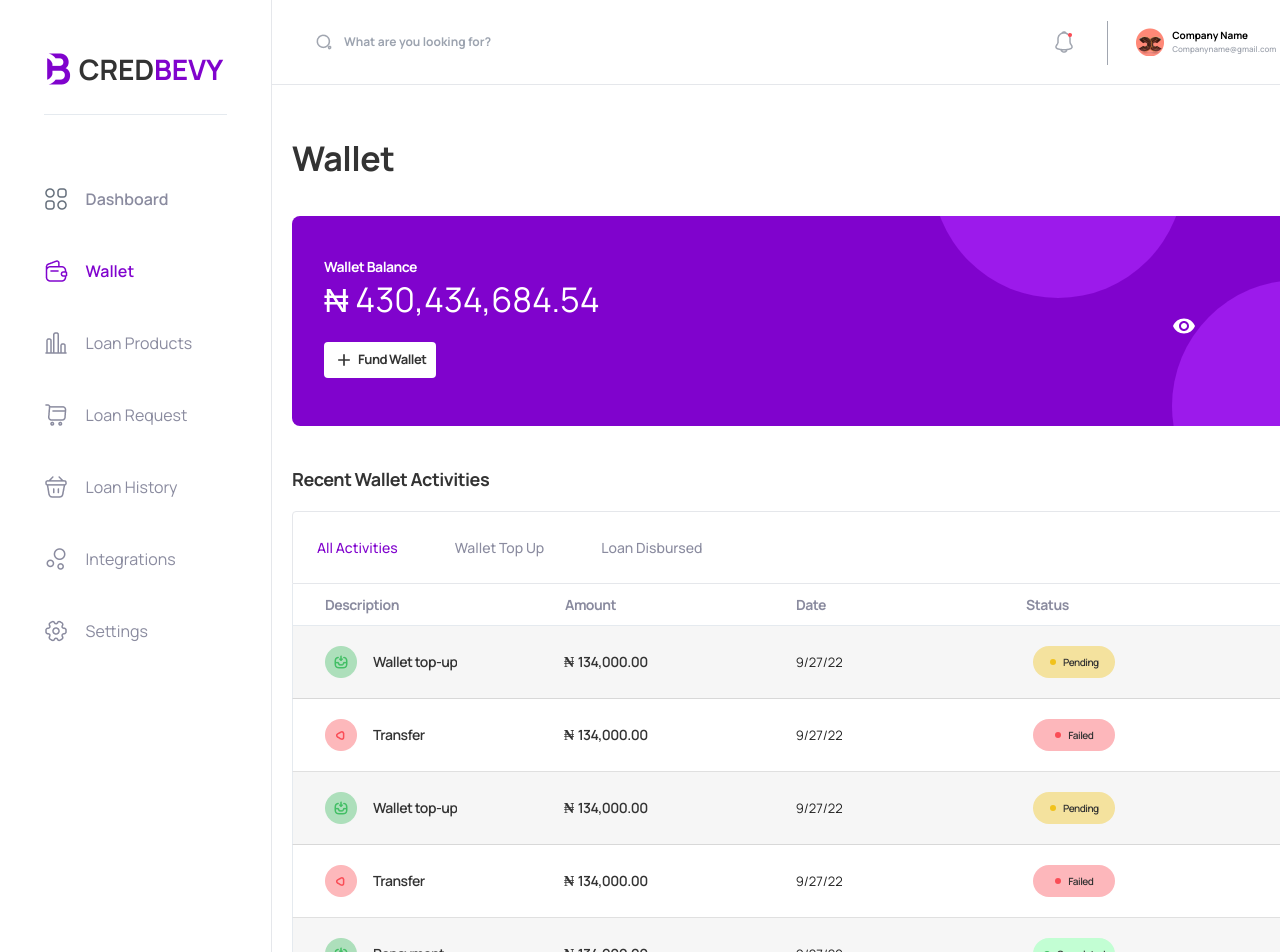
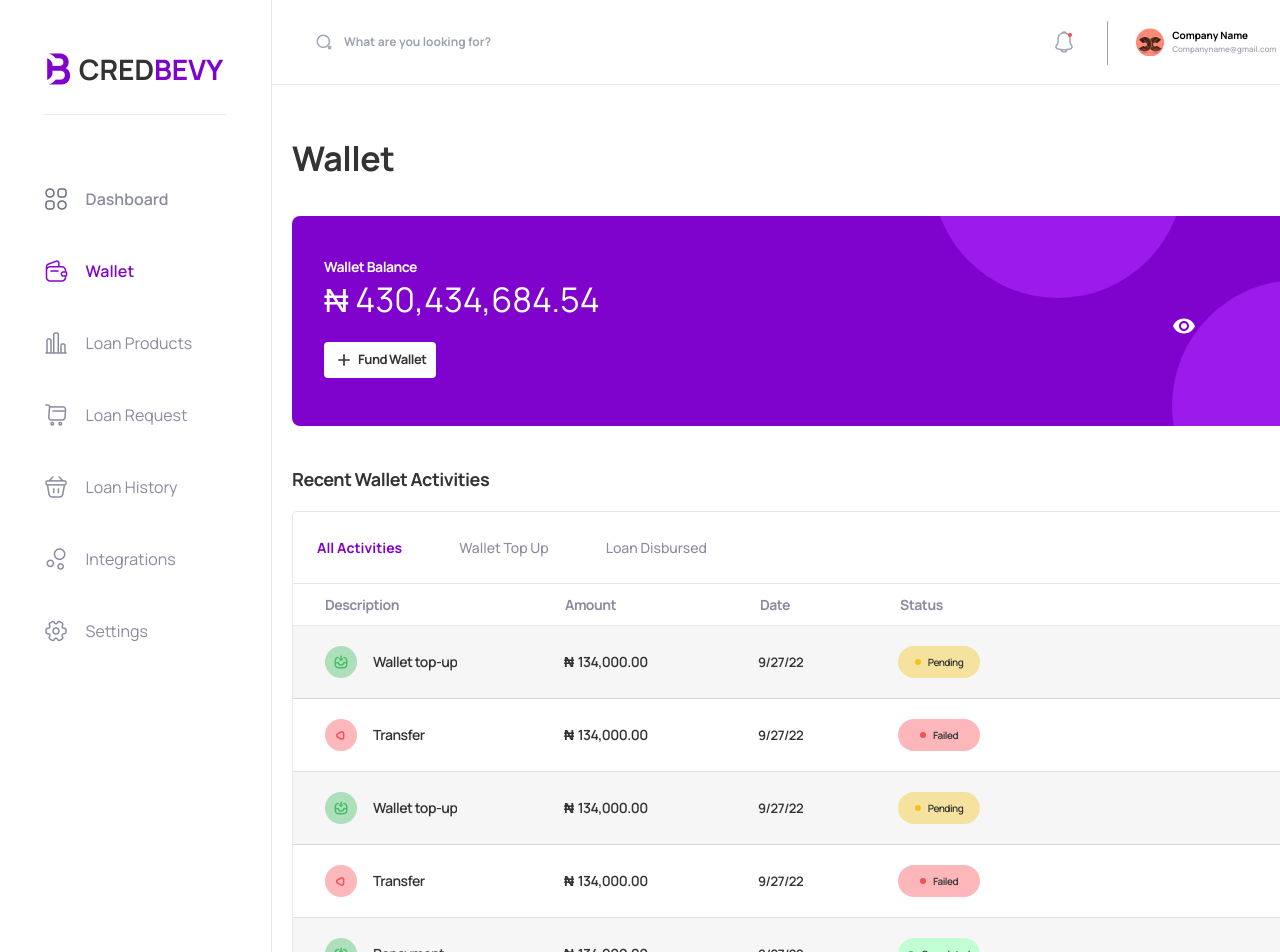
Before and after one commit to pauliesky/credbevy-partnersdashboard, a React (Vite) app: page /wallet in a window 1280 px wide. Shown: the top 952 px of the page. Built offline with nearby package versions, Linux system fonts and the light colour scheme.

Commit message:
made some changes to the wallet pages

```diff
--- a/src/pages/dashboard/Wallet/AllActivities.jsx
+++ b/src/pages/dashboard/Wallet/AllActivities.jsx
@@ -10,7 +10,6 @@ const columns = [
     id: "description",
     selector: (row) => row.title,
     style: {
-      // background: "blue",
       maxWidth: "133px",
       maxHeight: "32px",
     },
@@ -19,11 +18,19 @@ const columns = [
     name: "Amount",
     id: "amount",
     selector: (row) => row.amount,
+      style: {
+      maxWidth: "250px",
+      maxHeight: "32px",
+    },
   },
   {
     name: "Date",
     id: "date",
     selector: (row) => row.date,
+    style: {
+      maxWidth: "190px",
+      maxHeight: "32px",
+    },
   },
   {
     name: "Status",
@@ -48,13 +55,18 @@ const data = [
     ),
     amount: (
       <div
-        className=" flex gap-1 ml-[106px] text-[14px] font-[Manrope] font-[600]
+        className=" flex gap-1 ml-[106px] text-[14px]  font-[600]
         leading-[24px] tracking-[-0.5px] text-[#333333]"
       >
         <p>₦</p> 134,000.00
       </div>
     ),
-    date: <div className="ml-[50px]"> 9/27/22</div>,
+    date: (
+      <div className="ml-[50px] font-[Manrope] font-[600] text-[24] tracking-[-0.5px] text-[#333333] ">
+        {" "}
+        9/27/22
+      </div>
+    ),
     status: (
       <div className=" flex flex-row justify-center items-center gap-[7px] rounded-[30px] h-[32px] w-[82px] bg-[#F1C21B66]">
         <div className=" w-[6px] h-[6px] rounded-full bg-[#F1C21B]"></div>
@@ -82,13 +94,18 @@ const data = [
     ),
     amount: (
       <div
-        className=" flex gap-1 ml-[106px] text-[14px] font-[Manrope] font-[600]
+        className=" flex gap-1 ml-[106px] text-[14px]  font-[600]
         leading-[24px] tracking-[-0.5px] text-[#333333]"
       >
         <p>₦</p> 134,000.00
       </div>
     ),
-    date: <div className="ml-[50px]"> 9/27/22</div>,
+    date: (
+      <div className="ml-[50px]  font-[Manrope] font-[600] text-[24] tracking-[-0.5px] text-[#333333] ">
+        {" "}
+        9/27/22
+      </div>
+    ),
     status: (
       <div className=" flex flex-row justify-center items-center gap-[7px] rounded-[30px] h-[32px] w-[82px] bg-[#FA4D5666]">
         <div className=" w-[6px] h-[6px] rounded-full bg-[#FA4D56]"></div>
@@ -116,13 +133,18 @@ const data = [
     ),
     amount: (
       <div
-        className=" flex gap-1 ml-[106px] text-[14px] font-[Manrope] font-[600]
+        className=" flex gap-1 ml-[106px] text-[14px]  font-[600]
         leading-[24px] tracking-[-0.5px] text-[#333333]"
       >
         <p>₦</p> 134,000.00
       </div>
     ),
-    date: <div className="ml-[50px]"> 9/27/22</div>,
+    date: (
+      <div className="ml-[50px]  font-[Manrope] font-[600] text-[24] tracking-[-0.5px] text-[#333333]">
+        {" "}
+        9/27/22
+      </div>
+    ),
     status: (
       <div className=" flex flex-row justify-center items-center gap-[7px] rounded-[30px] h-[32px] w-[82px] bg-[#F1C21B66]">
         <div className=" w-[6px] h-[6px] rounded-full bg-[#F1C21B]"></div>
@@ -141,7 +163,7 @@ const data = [
       <div className="flex flex-row justify-center gap-[16px] items-[center]">
         <img alt="topup" src={transfer}></img>
         <div
-          className="flex items-center text-[14px] font-[Manrope] font-[600]
+          className="flex items-center text-[14px]  font-[600]
         leading-[24px] tracking-[-0.5px]  text-[#333333]"
         >
           Transfer
@@ -150,13 +172,18 @@ const data = [
     ),
     amount: (
       <div
-        className=" flex gap-1 ml-[106px] text-[14px] font-[Manrope] font-[600]
+        className=" flex gap-1 ml-[106px] text-[14px]  font-[600]
         leading-[24px] tracking-[-0.5px] text-[#333333]"
       >
         <p>₦</p> 134,000.00
       </div>
     ),
-    date: <div className="ml-[50px]"> 9/27/22</div>,
+    date: (
+      <div className="ml-[50px] font-[Manrope] font-[600] text-[24] tracking-[-0.5px] text-[#333333] ">
+        {" "}
+        9/27/22
+      </div>
+    ),
     status: (
       <div className=" flex flex-row justify-center items-center gap-[7px] rounded-[30px] h-[32px] w-[82px] bg-[#FA4D5666]">
         <div className=" w-[6px] h-[6px] rounded-full bg-[#FA4D56]"></div>
@@ -184,13 +211,18 @@ const data = [
     ),
     amount: (
       <div
-        className=" flex gap-1 ml-[106px] text-[14px] font-[Manrope] font-[600]
+        className=" flex gap-1 ml-[106px] text-[14px]  font-[600]
         leading-[24px] tracking-[-0.5px] text-[#333333]"
       >
         <p>₦</p> 134,000.00
       </div>
     ),
-    date: <div className="ml-[50px]"> 9/27/22</div>,
+    date: (
+      <div className="ml-[50px] font-[Manrope] font-[600] text-[24] tracking-[-0.5px] text-[#333333] ">
+        {" "}
+        9/27/22
+      </div>
+    ),
     status: (
       <div className=" flex flex-row justify-center items-center gap-[7px] rounded-[30px] h-[32px] w-[82px] bg-[#C2FED3]">
         <div className=" w-[6px] h-[6px] rounded-full bg-[#42BE65]"></div>
--- a/src/pages/dashboard/Wallet/LoanDisbursed.jsx
+++ b/src/pages/dashboard/Wallet/LoanDisbursed.jsx
@@ -63,13 +63,18 @@ const data = [
     ),
     amount: (
       <div
-        className=" flex gap-1 ml-[0px] text-[14px] font-[Manrope] font-[600]
+        className=" flex gap-1 ml-[0px] text-[14px]  font-[600]
         leading-[24px] tracking-[-0.5px] text-[#333333]"
       >
         <p>₦</p> 134,000.00
       </div>
     ),
-    date: <div className="ml-[20px]"> 9/27/22</div>,
+    date: (
+      <div className="ml-[20px] font-[Manrope] font-[600] text-[24] tracking-[-0.5px] text-[#333333]">
+        {" "}
+        9/27/22
+      </div>
+    ),
   },
   {
     id: 2,
@@ -95,13 +100,18 @@ const data = [
     ),
     amount: (
       <div
-        className=" flex gap-1 ml-[0px] text-[14px] font-[Manrope] font-[600]
+        className=" flex gap-1 ml-[0px] text-[14px]  font-[600]
         leading-[24px] tracking-[-0.5px] text-[#333333]"
       >
         <p>₦</p> 134,000.00
       </div>
     ),
-    date: <div className="ml-[20px]"> 9/27/22</div>,
+    date: (
+      <div className="ml-[20px] font-[Manrope] font-[600] text-[24] tracking-[-0.5px] text-[#333333]">
+        {" "}
+        9/27/22
+      </div>
+    ),
   },
   {
     id: 3,
@@ -128,13 +138,18 @@ const data = [
     ),
     amount: (
       <div
-        className=" flex gap-1 ml-[0px] text-[14px] font-[Manrope] font-[600]
+        className=" flex gap-1 ml-[0px] text-[14px]  font-[600]
         leading-[24px] tracking-[-0.5px] text-[#333333]"
       >
         <p>₦</p> 134,000.00
       </div>
     ),
-    date: <div className="ml-[20px]"> 9/27/22</div>,
+    date: (
+      <div className="ml-[20px] font-[Manrope] font-[600] text-[24] tracking-[-0.5px] text-[#333333]">
+        {" "}
+        9/27/22
+      </div>
+    ),
   },
   {
     id: 4,
@@ -160,13 +175,17 @@ const data = [
     ),
     amount: (
       <div
-        className=" flex gap-1 ml-[0px] text-[14px] font-[Manrope] font-[600]
+        className=" flex gap-1 ml-[0px] text-[14px]  font-[600]
         leading-[24px] tracking-[-0.5px] text-[#333333]"
       >
-        <p>₦</p> 134,000.00
+        <p>{"₦"}</p> {" 134,000.00"}
       </div>
     ),
-    date: <div className="ml-[20px]"> 9/27/22</div>,
+    date: (
+      <div className="ml-[20px] font-[Manrope] font-[600] text-[24] tracking-[-0.5px] text-[#333333]">
+        9/27/22
+      </div>
+    ),
   },
   {
     id: 5,
@@ -192,13 +211,17 @@ const data = [
     ),
     amount: (
       <div
-        className=" flex gap-1 ml-[0px] text-[14px] font-[Manrope] font-[600]
+        className=" flex gap-1 ml-[0px] text-[14px]  font-[600]
         leading-[24px] tracking-[-0.5px] text-[#333333]"
       >
         <p>₦</p> 134,000.00
       </div>
     ),
-    date: <div className="ml-[20px]"> 9/27/22</div>,
+    date: (
+      <div className="ml-[20px] font-[Manrope] font-[600] text-[24] tracking-[-0.5px] text-[#333333]">
+        {"9/27/22 "}
+      </div>
+    ),
   },
 ];
 
--- a/src/pages/dashboard/Wallet/WalletHeader.jsx
+++ b/src/pages/dashboard/Wallet/WalletHeader.jsx
@@ -7,7 +7,7 @@ function WalletHeader({ page, onNext }) {
         <div
           className={`${
             page === 0
-              ? "text-[#8003CD] mr-[57px]  leading-[19px]  font-[Manrope]   text-[14px]"
+              ? "text-[#8003CD] mr-[57px]  leading-[19px]  font-[Manrope] font-[700]  text-[14px]"
               : "mr-[57px]  leading-[19px]  font-[Manrope]  text-[14px]"
           }`}
           onClick={() => onNext(0)}
@@ -17,7 +17,7 @@ function WalletHeader({ page, onNext }) {
         <div
           className={`${
             page === 1
-              ? "text-[#8003CD] mr-[57px]  leading-[19px]  font-[Manrope]   text-[14px]"
+              ? "text-[#8003CD] mr-[57px] font-[700] leading-[19px]  font-[Manrope]   text-[14px]"
               : "mr-[57px]  leading-[19px]  font-[Manrope]   text-[14px]"
           }`}
           onClick={() => onNext(1)}
@@ -27,7 +27,7 @@ function WalletHeader({ page, onNext }) {
         <div
           className={`${
             page === 2
-              ? "text-[#8003CD] mr-[57px]  leading-[19px]  font-[Manrope]   text-[14px]"
+              ? "text-[#8003CD] mr-[57px]  leading-[19px]  font-[Manrope]  font-[700] text-[14px]"
               : "mr-[57px]  leading-[19px]  font-[Manrope]  text-[14px]"
           }`}
           onClick={() => onNext(2)}
--- a/src/pages/dashboard/Wallet/WalletTopUp.jsx
+++ b/src/pages/dashboard/Wallet/WalletTopUp.jsx
@@ -17,11 +17,19 @@ const columns = [
     name: "Amount",
     id: "amount",
     selector: (row) => row.amount,
+    style: {
+      maxWidth: "292px",
+      maxHeight: "32px",
+    },
   },
   {
     name: "Date",
     id: "date",
     selector: (row) => row.date,
+    style: {
+      maxWidth: "143px",
+      maxHeight: "32px",
+    },
   },
   {
     name: "Status",
@@ -46,13 +54,18 @@ const data = [
     ),
     amount: (
       <div
-        className=" flex gap-1 ml-[106px] text-[14px] font-[Manrope] font-[600]
+        className=" flex gap-1 ml-[106px] text-[14px]  font-[600]
         leading-[24px] tracking-[-0.5px] text-[#333333]"
       >
         <p>₦</p> 134,000.00
       </div>
     ),
-    date: <div className="ml-[50px]"> 9/27/22</div>,
+    date: (
+      <div className="ml-[10px] font-[Manrope] font-[600] text-[24] tracking-[-0.5px] text-[#333333] ">
+        {" "}
+        9/27/22
+      </div>
+    ),
     status: (
       <div className=" flex flex-row justify-center items-center gap-[7px] rounded-[30px] h-[32px] w-[82px] bg-[#C2FED3]">
         <div className=" w-[6px] h-[6px] rounded-full bg-[#42BE65]"></div>
@@ -80,13 +93,18 @@ const data = [
     ),
     amount: (
       <div
-        className=" flex gap-1 ml-[106px] text-[14px] font-[Manrope] font-[600]
+        className=" flex gap-1 ml-[106px] text-[14px]  font-[600]
         leading-[24px] tracking-[-0.5px] text-[#333333]"
       >
         <p>₦</p> 134,000.00
       </div>
     ),
-    date: <div className="ml-[50px]"> 9/27/22</div>,
+    date: (
+      <div className="ml-[10px] font-[Manrope] font-[600] text-[24] tracking-[-0.5px] text-[#333333] ">
+        {" "}
+        9/27/22
+      </div>
+    ),
     status: (
       <div className=" flex flex-row justify-center items-center gap-[7px] rounded-[30px] h-[32px] w-[82px] bg-[#C2FED3]">
         <div className=" w-[6px] h-[6px] rounded-full bg-[#42BE65]"></div>
@@ -114,13 +132,18 @@ const data = [
     ),
     amount: (
       <div
-        className=" flex gap-1 ml-[106px] text-[14px] font-[Manrope] font-[600]
+        className=" flex gap-1 ml-[106px] text-[14px]  font-[600]
         leading-[24px] tracking-[-0.5px] text-[#333333]"
       >
         <p>₦</p> 134,000.00
       </div>
     ),
-    date: <div className="ml-[50px]"> 9/27/22</div>,
+    date: (
+      <div className="ml-[10px]  font-[Manrope] font-[600] text-[24] tracking-[-0.5px] text-[#333333] ">
+        {" "}
+        9/27/22
+      </div>
+    ),
     status: (
       <div className=" flex flex-row justify-center items-center gap-[7px] rounded-[30px] h-[32px] w-[82px] bg-[#C2FED3]">
         <div className=" w-[6px] h-[6px] rounded-full bg-[#42BE65]"></div>
@@ -148,13 +171,18 @@ const data = [
     ),
     amount: (
       <div
-        className=" flex gap-1 ml-[106px] text-[14px] font-[Manrope] font-[600]
+        className=" flex gap-1 ml-[106px] text-[14px]  font-[600]
         leading-[24px] tracking-[-0.5px] text-[#333333]"
       >
         <p>₦</p> 134,000.00
       </div>
     ),
-    date: <div className="ml-[50px]"> 9/27/22</div>,
+    date: (
+      <div className="ml-[10px]  font-[Manrope] font-[600] text-[24] tracking-[-0.5px] text-[#333333]">
+        {" "}
+        9/27/22
+      </div>
+    ),
     status: (
       <div className=" flex flex-row justify-center items-center gap-[7px] rounded-[30px] h-[32px] w-[82px] bg-[#C2FED3]">
         <div className=" w-[6px] h-[6px] rounded-full bg-[#42BE65]"></div>
@@ -182,13 +210,18 @@ const data = [
     ),
     amount: (
       <div
-        className=" flex gap-1 ml-[106px] text-[14px] font-[Manrope] font-[600]
+        className=" flex gap-1 ml-[106px] text-[14px]  font-[600]
         leading-[24px] tracking-[-0.5px] text-[#333333]"
       >
         <p>₦</p> 134,000.00
       </div>
     ),
-    date: <div className="ml-[50px]"> 9/27/22</div>,
+    date: (
+      <div className="ml-[10px] font-[Manrope] font-[600] text-[24] tracking-[-0.5px] text-[#333333]">
+        {" "}
+        9/27/22
+      </div>
+    ),
     status: (
       <div className=" flex flex-row justify-center items-center gap-[7px] rounded-[30px] h-[32px] w-[82px] bg-[#C2FED3]">
         <div className=" w-[6px] h-[6px] rounded-full bg-[#42BE65]"></div>
@@ -225,7 +258,7 @@ const customStyles = {
   },
 };
 
-function WalletTopUp({  onTab }) {
+function WalletTopUp({ onTab }) {
   return (
     <>
       <WalletHeader page={1} onNext={(value) => onTab(value)} />
--- a/src/pages/dashboard/Wallet/wallet.css
+++ b/src/pages/dashboard/Wallet/wallet.css
@@ -18,10 +18,10 @@
 }
 
 [data-column-id="date"].rdt_TableCol {
-  margin-left: 121px;
+  margin-left: 85px;
 }
 [data-column-id="status"].rdt_TableCol {
-  margin-left: 120px;
+  margin-left: 30px;
 }
 
 /* LOAN DISBURSED */
@@ -34,6 +34,9 @@
 [data-column-id="disbursed__date"].rdt_TableCol {
   margin-left: 8px;
 }
+
+
+
 
 .rdt_TableRow:first-child {
   /* background-color: red; */
```
